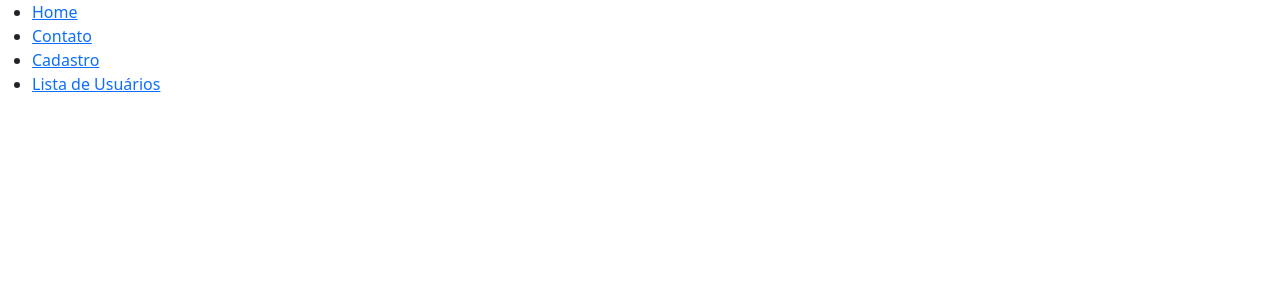
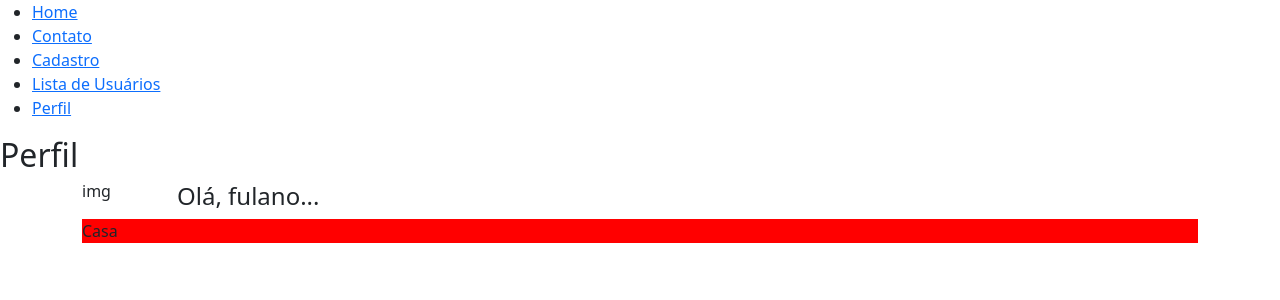
Before and after one commit to CarolSimplicio/marmitex, a React (Create React App) app in the folder frontend/: page /perfil in a window 1280 px wide. Shown: the top 300 px of the page. Built offline with nearby package versions, Linux system fonts and the light colour scheme.

Commit message:
perfil add

```diff
--- /dev/null
+++ b/frontend/src/CSS/Perfil.css
@@ -0,0 +1,3 @@
+.local{
+    background-color: red;
+}
--- a/frontend/src/Components/Navegacao.jsx
+++ b/frontend/src/Components/Navegacao.jsx
@@ -18,6 +18,9 @@ const Header = () => {
           <li>
             <Link to="/listaUsuarios">Lista de Usuários</Link>
           </li>
+          <li>
+            <Link to="/Perfil">Perfil</Link>
+          </li>
         </ul>
       </nav>
     </header>
--- a/frontend/src/Pages/Perfil.js
+++ b/frontend/src/Pages/Perfil.js
@@ -2,6 +2,8 @@ import React from "react";
 import CadastroEndereco from "../Components/Endereco/CadastroEndereco";
 import TabelaEndereco from "../Components/Endereco/TabelaEndereco";
 import { Container, Row, Col } from 'react-bootstrap';
+import '../CSS/Perfil.css';
+
 
 const ListaUsuarios = () => {
     return (
--- a/frontend/src/Routes.js
+++ b/frontend/src/Routes.js
@@ -4,6 +4,7 @@ import Home from "./Pages/Home";
 import Contato from "./Pages/Contato";
 import Cadastro from "./Pages/Cadastro";
 import TabelaUsuarios from "./Pages/ListaUsuarios";
+import Perfil from "./Pages/Perfil";
 
 const Rotas = () => {
   return (
@@ -13,6 +14,7 @@ const Rotas = () => {
         <Route path="/contato" element={<Contato />} />
         <Route path="/cadastro" element={<Cadastro />} />
         <Route path="/listaUsuarios" element={<TabelaUsuarios />} />
+        <Route path="/perfil" element={<Perfil />} />
       </Routes>
     </>
   );
```
